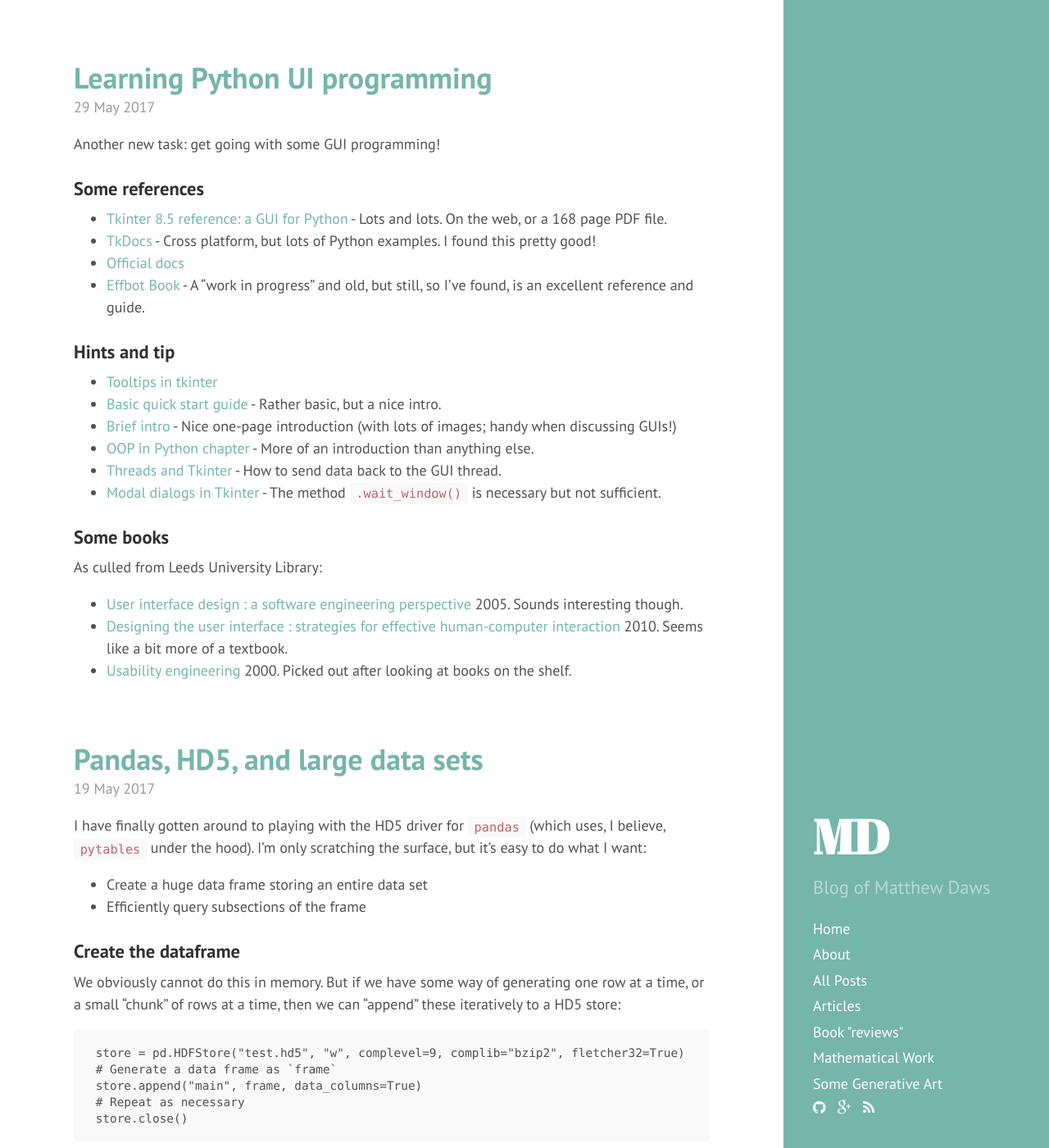
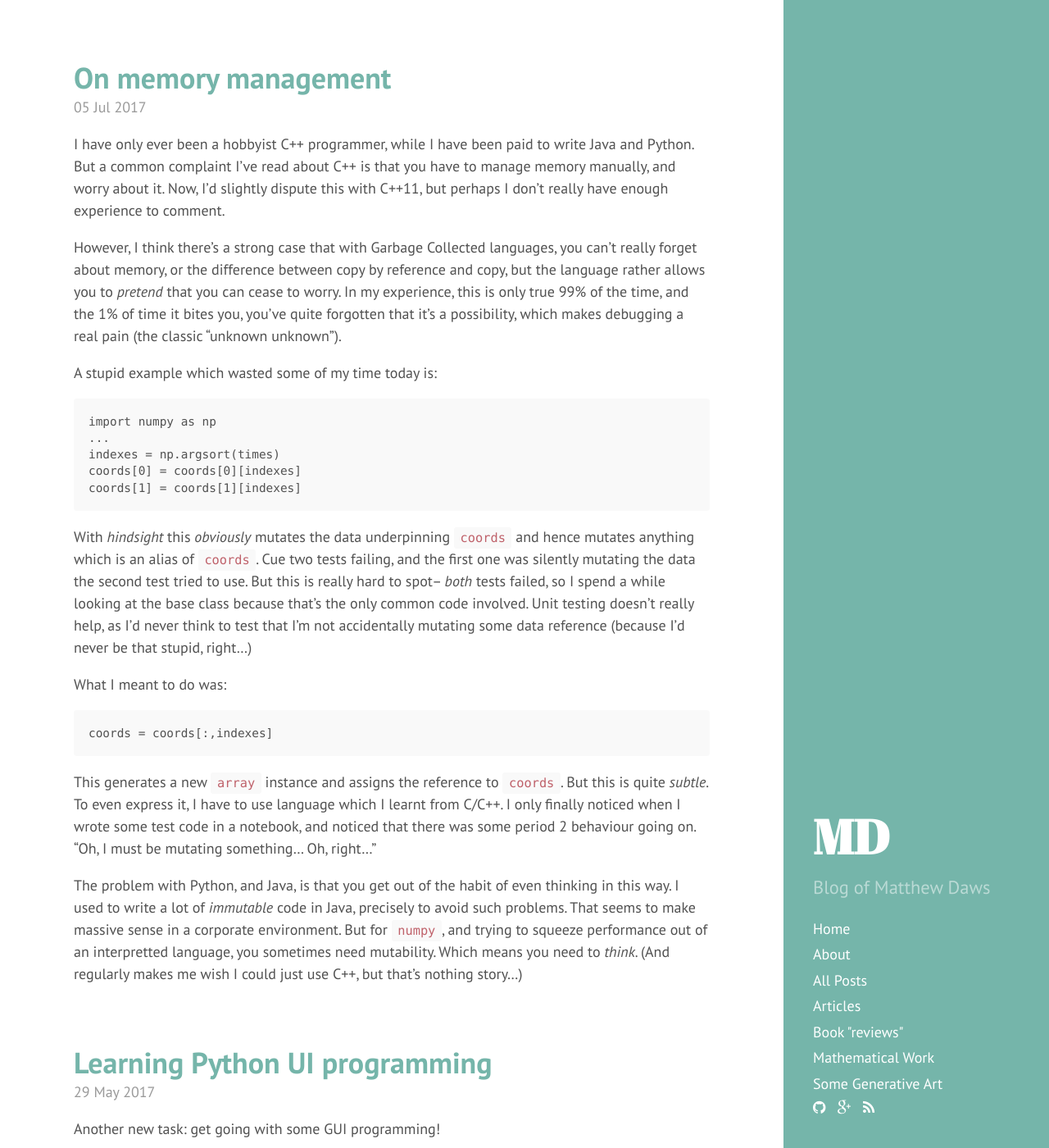
Before and after one commit to MatthewDaws/MatthewDaws.github.io, a Jekyll site: the page built from index.html, in a window 1280 px wide and 1400 px high. Shown: the whole window at 82% size. Built offline with Jekyll 4.4.1, drawn with Linux system fonts in a browser that asks for light colours; the list of posts is cut into pages by our own code; some of the changed text lies outside the part shown.

Commit message:
New post

```diff
--- a/_posts/2017-05-29-python_gui.md
+++ b/_posts/2017-05-29-python_gui.md
@@ -28,5 +28,5 @@ Another new task: get going with some GUI programming!
 As culled from Leeds University Library:
 
 - [User interface design : a software engineering perspective](http://lib.leeds.ac.uk/record=b2465501~S5)  2005.  Sounds interesting though.
-- [Designing the user interface : strategies for effective human-computer interaction](http://lib.leeds.ac.uk/record=b3181441~S5)  2010.  Seems like a bit more of a textbook.
+- [Designing the user interface : strategies for effective human-computer interaction](http://lib.leeds.ac.uk/record=b3181441~S5)  2010.  Seems like a bit more of a textbook.  Having read, it does indeed seem to be a textbook, and a somewhat confused one I found.  Each chapter seemed rather self-contained, without much linking them, and without much order.  This is a fast-changing area of technology (think: mobile phones, or single page web apps) and the book felt somewhat out of date, with the odd update bolted on.  Unfortunately, it did little of what I was hoping for: practical ideas, from the development side, of how to design and write GUI code.
 - [Usability engineering](http://lib.leeds.ac.uk/record=b2024752~S5)  2000.  Picked out after looking at books on the shelf.
--- /dev/null
+++ b/_posts/2017-07-05-Memory.md
@@ -0,0 +1,26 @@
+---
+layout: post
+title: On memory management
+---
+
+I have only ever been a hobbyist C++ programmer, while I have been paid to write Java and Python.  But a common complaint I've read about C++ is that you have to manage memory manually, and worry about it.  Now, I'd slightly dispute this with C++11, but perhaps I don't really have enough experience to comment.
+
+However, I think there's a strong case that with Garbage Collected languages, you can't really forget about memory, or the difference between copy by reference and copy, but the language rather allows you to _pretend_ that you can cease to worry.  In my experience, this is only true 99% of the time, and the 1% of time it bites you, you've quite forgotten that it's a possibility, which makes debugging a real pain (the classic "unknown unknown").
+
+A stupid example which wasted some of my time today is:
+
+    import numpy as np
+    ...
+    indexes = np.argsort(times)
+    coords[0] = coords[0][indexes]
+    coords[1] = coords[1][indexes]
+
+With _hindsight_ this _obviously_ mutates the data underpinning `coords` and hence mutates anything which is an alias of `coords`.  Cue two tests failing, and the first one was silently mutating the data the second test tried to use.  But this is really hard to spot-- _both_ tests failed, so I spend a while looking at the base class because that's the only common code involved.  Unit testing doesn't really help, as I'd never think to test that I'm not accidentally mutating some data reference (because I'd never be that stupid, right...)
+
+What I meant to do was:
+
+    coords = coords[:,indexes]
+
+This generates a new `array` instance and assigns the reference to `coords`.  But this is quite _subtle_.  To even express it, I have to use language which I learnt from C/C++.  I only finally noticed when I wrote some test code in a notebook, and noticed that there was some period 2 behaviour going on.  "Oh, I must be mutating something... Oh, right..."
+
+The problem with Python, and Java, is that you get out of the habit of even thinking in this way.  I used to write a lot of _immutable_ code in Java, precisely to avoid such problems.  That seems to make massive sense in a corporate environment.  But for `numpy`, and trying to squeeze performance out of an interpretted language, you sometimes need mutability.  Which means you need to _think_.  (And regularly makes me wish I could just use C++, but that's nothing story...)
```
